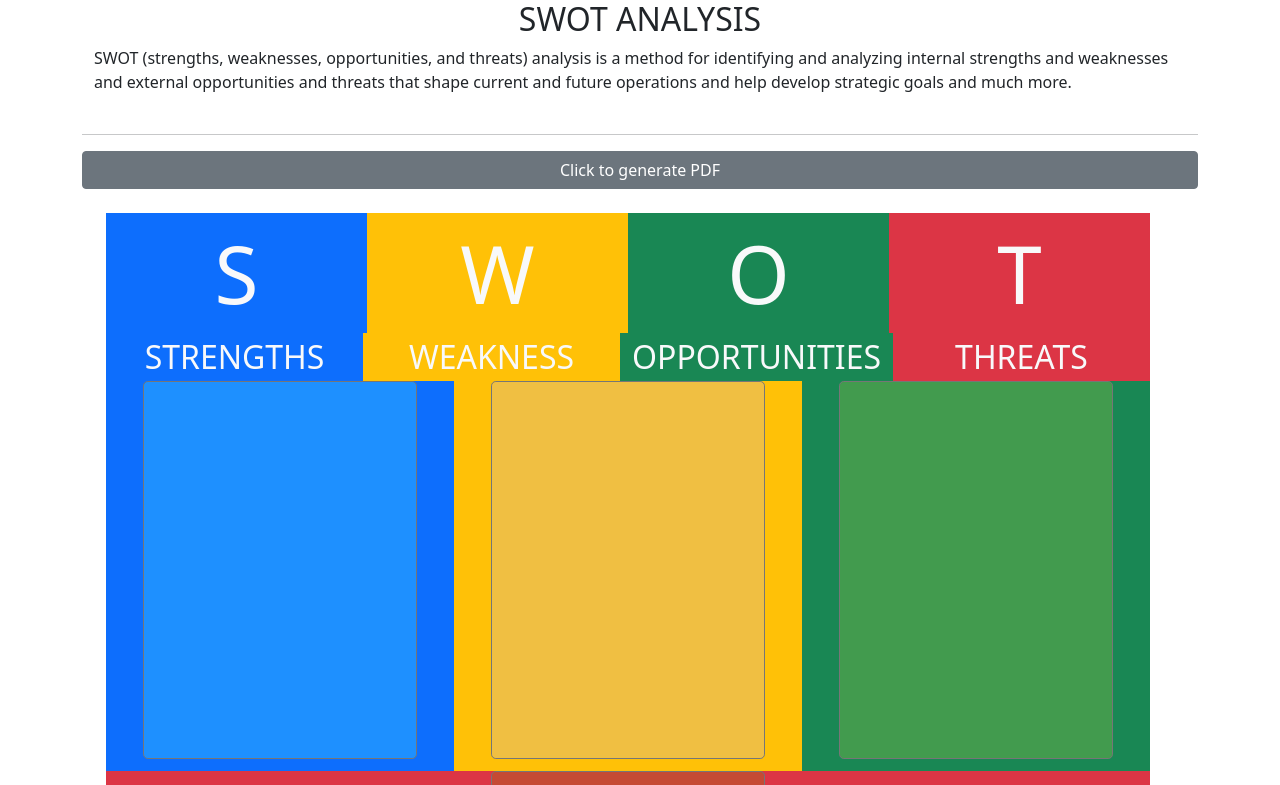
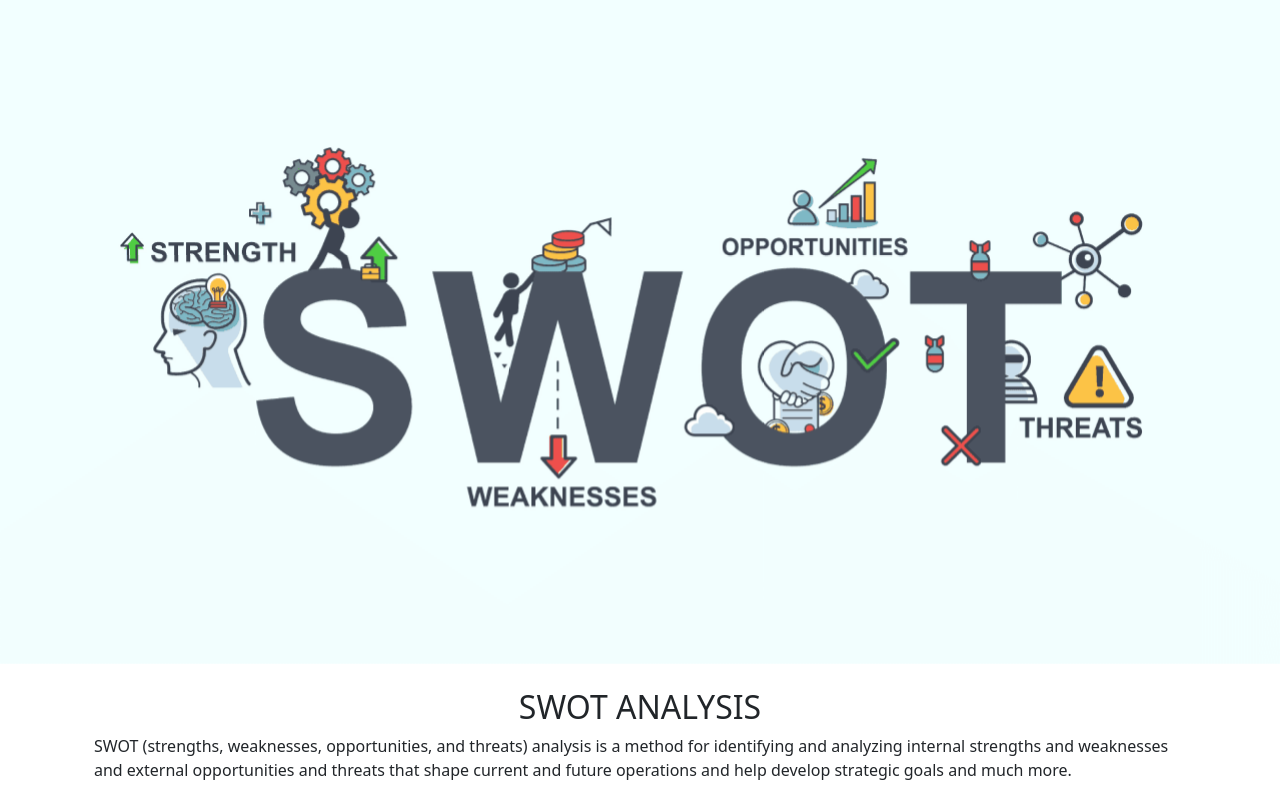
Before and after one commit to Nisarg6502/swot-analysis, a plain HTML site: page index.html in a window 1280 px wide. Shown: the top 785 px of the page. Drawn offline with nearby package versions, Linux system fonts and the light colour scheme.

Commit message:
Carousel added

```diff
--- a/index.html
+++ b/index.html
@@ -15,7 +15,14 @@
 
 <body>
 
-
+    <div id="carouselExampleSlidesOnly" class="carousel slide" data-bs-ride="carousel">
+        <div class="carousel-inner">
+            <div class="carousel-item active">
+                <img src="./Images/swot-compressor.png" class="d-block w-100" alt="...">
+            </div>
+        </div>
+    </div>
+    <br>
     <h2 class="container-fluid text-center">SWOT ANALYSIS</h2>
     <div class="container">
         <div class="container" id="info">SWOT (strengths, weaknesses, opportunities, and threats) analysis is a method
```
